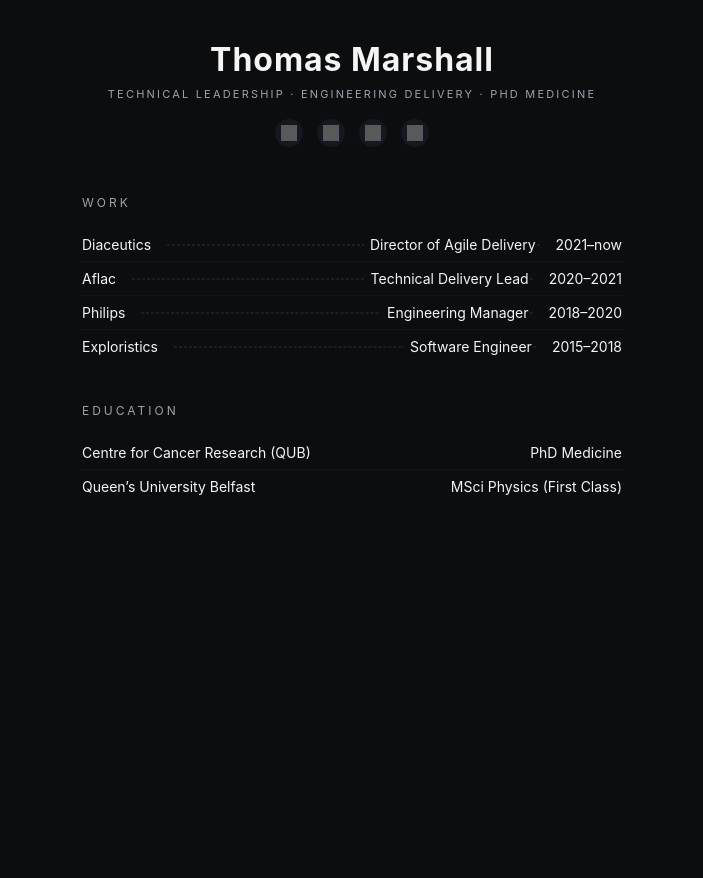
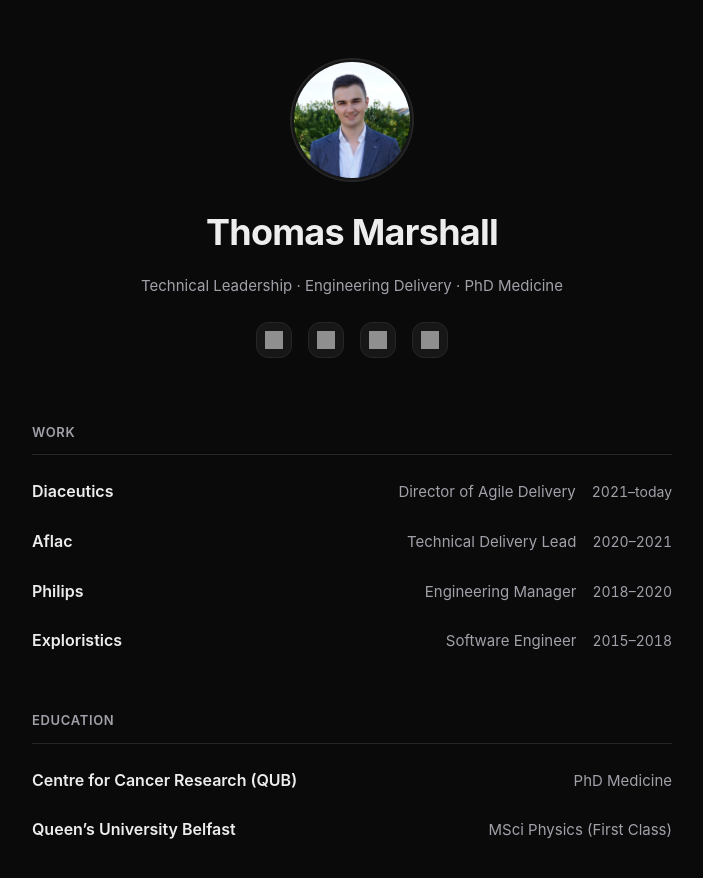
Before and after one commit to t-marshall/Homepage, a plain HTML site: page index.html in a window 1280 px wide. Shown: the whole page, without its empty margins (288-991 px from the left). Before the commit the page ends 800 px from the top, so only its background shows below. Drawn offline with Linux system fonts and the light colour scheme; grey boxes are pictures that could not be loaded.

Commit message:
Added profile image

```diff
--- a/index.html
+++ b/index.html
@@ -1,20 +1,22 @@
 <!DOCTYPE html>
 <html lang="en">
+
 <head>
   <meta charset="UTF-8" />
   <title>Thomas Marshall</title>
   <meta name="viewport" content="width=device-width, initial-scale=1" />
+  <meta name="description" content="Thomas Marshall - Technical Leadership & Engineering Delivery" />
   <style>
     :root {
-      --bg: #0c0d0f;
-      --card-max-width: 580px;
-      --content-max-width: 720px;
-      --text-main: #f5f5f5;
-      --text-muted: #9ca3af;
-      --accent: #60a5fa;
-      --row-border: #28313b;
-      --font-main: -apple-system, BlinkMacSystemFont, "SF Pro Text",
-        system-ui, -system-ui, "Helvetica Neue", Arial, sans-serif;
+      --bg: #0a0a0a;
+      --surface: #171717;
+      --text-main: #ededed;
+      --text-muted: #a1a1aa;
+      --accent: #3b82f6;
+      --accent-glow: rgba(59, 130, 246, 0.15);
+      --border: #262626;
+      --font-main: "Inter", -apple-system, BlinkMacSystemFont, "SF Pro Text", system-ui, "Helvetica Neue", sans-serif;
+      --max-width: 640px;
     }
 
     * {
@@ -28,345 +30,285 @@
       background: var(--bg);
       color: var(--text-main);
       font-family: var(--font-main);
+      line-height: 1.6;
+      -webkit-font-smoothing: antialiased;
     }
 
     body {
       display: flex;
       justify-content: center;
+      min-height: 100vh;
+      padding: 60px 24px;
     }
 
     .page {
       width: 100%;
-      max-width: var(--card-max-width);
-      padding: 40px 20px 72px;
+      max-width: var(--max-width);
     }
 
+    /* Header */
     .header {
+      display: flex;
+      flex-direction: column;
+      align-items: center;
       text-align: center;
-      margin-bottom: 48px;
+      margin-bottom: 64px;
+      animation: fadeIn 0.8s ease-out;
+    }
+
+    .avatar {
+      width: 120px;
+      height: 120px;
+      border-radius: 50%;
+      object-fit: cover;
+      object-position: top center;
+      margin-bottom: 24px;
+      border: 2px solid var(--surface);
+      box-shadow: 0 0 0 2px var(--border);
     }
 
     .name {
-      font-size: 32px;
+      font-size: 36px;
       font-weight: 700;
-      letter-spacing: 0.03em;
-      margin: 0 0 8px;
+      letter-spacing: -0.02em;
+      margin: 0 0 12px;
+      color: var(--text-main);
     }
 
     .tagline {
-      font-size: 11px;
-      letter-spacing: 0.2em;
-      text-transform: uppercase;
+      font-size: 15px;
       color: var(--text-muted);
-      margin-bottom: 18px;
+      margin-bottom: 24px;
+      font-weight: 400;
     }
 
     .links {
       display: flex;
-      justify-content: center;
-      gap: 14px;
-      margin-top: 4px;
+      gap: 16px;
     }
 
     .icon-link {
       display: inline-flex;
       align-items: center;
       justify-content: center;
-      width: 28px;
-      height: 28px;
-      border-radius: 999px;
-      background: #141820;
-      transition: background 0.15s ease, transform 0.15s ease;
+      width: 36px;
+      height: 36px;
+      border-radius: 12px;
+      background: var(--surface);
+      border: 1px solid var(--border);
+      transition: all 0.2s ease;
+      color: var(--text-muted);
     }
 
     .icon-link:hover {
-      background: #1f2631;
-      transform: translateY(-1px);
+      background: var(--border);
+      color: var(--text-main);
+      transform: translateY(-2px);
+      border-color: var(--text-muted);
     }
 
-    .icon-link img {
-      width: 16px;
-      height: 16px;
-      filter: invert(1) grayscale(1);
-      opacity: 0.9;
-      display: block;
+    .icon-link img,
+    .icon-link svg {
+      width: 18px;
+      height: 18px;
+      filter: invert(1) brightness(2);
+      /* Make icons white */
+      opacity: 0.7;
+      transition: opacity 0.2s;
     }
 
-    .icon-link svg {
-      width: 16px;
-      height: 16px;
-      fill: #e5e7eb;
+    .icon-link:hover img,
+    .icon-link:hover svg {
+      opacity: 1;
     }
 
-    .sections {
-      max-width: var(--content-max-width);
-      margin: 0 auto;
-    }
-
+    /* Sections */
     .section {
-      margin-bottom: 40px;
+      margin-bottom: 56px;
+      animation: slideUp 0.8s ease-out 0.2s backwards;
     }
 
     .section-title {
-      font-size: 12px;
-      letter-spacing: 0.25em;
+      font-size: 13px;
+      font-weight: 600;
+      letter-spacing: 0.05em;
       text-transform: uppercase;
       color: var(--text-muted);
-      margin-bottom: 18px;
+      margin-bottom: 24px;
+      border-bottom: 1px solid var(--border);
+      padding-bottom: 12px;
     }
 
+    /* Grid Layout for Rows */
     .rows {
-      width: 100%;
+      display: flex;
+      flex-direction: column;
+      gap: 24px;
     }
 
+    /* Row Layout */
     .row {
-      display: grid;
-      grid-template-columns: auto minmax(0, 1fr) auto;
-      column-gap: 16px;
+      display: flex;
+      justify-content: space-between;
       align-items: baseline;
-      padding: 8px 0;
-      font-size: 14px;
+      text-decoration: none;
+      color: inherit;
+      transition: opacity 0.2s;
     }
 
-    .row + .row {
-      border-top: 1px solid #11151c;
-    }
-
-    .row-company a {
-      color: var(--text-main);
-      text-decoration: none;
-    }
-
-    .row-company a:hover {
+    .row:hover .row-company {
       color: var(--accent);
     }
 
-    .row-middle {
-      position: relative;
+    .row-company {
+      font-size: 16px;
+      font-weight: 600;
       color: var(--text-main);
-      text-align: right;
-      padding-left: 8px;
-      padding-right: 4px;
+      transition: color 0.2s;
     }
 
-    .row-middle::before {
-      content: "";
-      position: absolute;
-      left: 0;
-      right: 0;
-      top: 50%;
-      border-bottom: 1px dashed var(--row-border);
-      transform: translateY(-50%);
-      z-index: 0;
+    .row-details {
+      display: flex;
+      gap: 16px;
+      align-items: baseline;
+      text-align: right;
     }
 
     .row-role {
-      position: relative;
-      padding-left: 6px;
-      background: var(--bg);
-      z-index: 1;
+      font-size: 15px;
+      color: var(--text-muted);
     }
 
     .row-year {
-      text-align: right;
+      font-size: 14px;
+      color: var(--text-muted);
+      font-variant-numeric: tabular-nums;
       white-space: nowrap;
-      color: var(--text-main);
     }
 
-    .row--no-role .row-middle::before {
-      display: none;
-    }
+    /* Mobile adjustments */
+    @media (max-width: 600px) {
+      body {
+        padding: 24px 16px;
+      }
 
-    .row--no-role .row-middle {
-      padding: 0;
-    }
-
-    .row--no-role .row-year {
-      justify-self: end;
-    }
-
-    a {
-      color: var(--accent);
-    }
-
-    @media (max-width: 720px) {
-      .page {
-        padding: 28px 16px 56px;
+      .header {
+        margin-bottom: 32px;
       }
 
       .name {
-        font-size: 26px;
+        font-size: 28px;
       }
 
-      .rows {
-        border-top: 1px solid #11151c;
+      .tagline {
+        margin-bottom: 16px;
+      }
+
+      .section {
+        margin-bottom: 32px;
       }
 
       .row {
-        grid-template-columns: 1fr;
-        row-gap: 2px;
-        border-top: none;
+        flex-direction: column;
+        gap: 4px;
+        margin-bottom: 16px;
       }
 
-      .row-middle::before {
-        display: none;
+      .row-details {
+        width: 100%;
+        justify-content: space-between;
+        gap: 8px;
       }
 
       .row-role {
-        padding-left: 0;
-      }
-
-      .row-year {
         text-align: left;
-        color: var(--text-muted);
       }
     }
   </style>
 </head>
+
 <body>
   <div class="page">
     <header class="header">
+      <img src="Bio Pic 2.png" alt="Thomas Marshall" class="avatar" />
       <h1 class="name">Thomas Marshall</h1>
       <div class="tagline">
         Technical Leadership · Engineering Delivery · PhD Medicine
       </div>
       <div class="links">
-        <a
-          class="icon-link"
-          href="mailto:info@thomasmarshall.net"
-          aria-label="Email"
-        >
-            <img
-              src="https://cdn.jsdelivr.net/npm/heroicons@2.1.1/24/solid/envelope.svg"
-              alt="Email icon"
-            />
+        <a class="icon-link" href="mailto:info@thomasmarshall.net" aria-label="Email">
+          <img src="https://cdn.jsdelivr.net/npm/heroicons@2.1.1/24/solid/envelope.svg" alt="Email" />
         </a>
-        <a
-          class="icon-link"
-          href="https://www.linkedin.com/in/thomasimarshall"
-          target="_blank"
-          rel="noopener noreferrer"
-          aria-label="LinkedIn"
-        >
-          <img
-            src="https://cdn.jsdelivr.net/npm/simple-icons@9.21.0/icons/linkedin.svg"
-            alt="LinkedIn icon"
-          />
+        <a class="icon-link" href="https://www.linkedin.com/in/thomasimarshall" target="_blank"
+          rel="noopener noreferrer" aria-label="LinkedIn">
+          <img src="https://cdn.jsdelivr.net/npm/simple-icons@9.21.0/icons/linkedin.svg" alt="LinkedIn" />
         </a>
-        <a
-          class="icon-link"
-          href="https://github.com/t-marshall/"
-          target="_blank"
-          rel="noopener noreferrer"
-          aria-label="GitHub"
-        >
-          <img
-            src="https://cdn.jsdelivr.net/npm/simple-icons@9.21.0/icons/github.svg"
-            alt="GitHub icon"
-          />
+        <a class="icon-link" href="https://github.com/t-marshall/" target="_blank" rel="noopener noreferrer"
+          aria-label="GitHub">
+          <img src="https://cdn.jsdelivr.net/npm/simple-icons@9.21.0/icons/github.svg" alt="GitHub" />
         </a>
-        <a
-          class="icon-link"
-          href="https://www.researchgate.net/profile/Thomas-Marshall"
-          target="_blank"
-          rel="noopener noreferrer"
-          aria-label="ResearchGate"
-        >
-          <img
-            src="https://cdn.jsdelivr.net/npm/simple-icons@9.21.0/icons/researchgate.svg"
-            alt="ResearchGate icon"
-          />
+        <a class="icon-link" href="https://www.researchgate.net/profile/Thomas-Marshall" target="_blank"
+          rel="noopener noreferrer" aria-label="ResearchGate">
+          <img src="https://cdn.jsdelivr.net/npm/simple-icons@9.21.0/icons/researchgate.svg" alt="ResearchGate" />
         </a>
       </div>
     </header>
 
-    <main class="sections">
+    <main>
       <section class="section">
         <div class="section-title">Work</div>
         <div class="rows">
-          <div class="row">
-            <div class="row-company">
-              <a href="https://www.diaceutics.com/" target="_blank" rel="noopener noreferrer">
-                Diaceutics
-              </a>
+          <a href="https://www.diaceutics.com/" target="_blank" rel="noopener noreferrer" class="row">
+            <span class="row-company">Diaceutics</span>
+            <div class="row-details">
+              <span class="row-role">Director of Agile Delivery</span>
+              <span class="row-year">2021–today</span>
             </div>
-            <div class="row-middle">
-              <span class="row-role">Director of Agile Delivery</span>
+          </a>
+
+          <a href="https://www.aflac.com/" target="_blank" rel="noopener noreferrer" class="row">
+            <span class="row-company">Aflac</span>
+            <div class="row-details">
+              <span class="row-role">Technical Delivery Lead</span>
+              <span class="row-year">2020–2021</span>
             </div>
-            <div class="row-year">2021–now</div>
-          </div>
+          </a>
 
-          <div class="row">
-            <div class="row-company">
-              <a href="https://www.aflac.com/" target="_blank" rel="noopener noreferrer">
-                Aflac
-              </a>
+          <a href="https://www.philips.co.uk/healthcare" target="_blank" rel="noopener noreferrer" class="row">
+            <span class="row-company">Philips</span>
+            <div class="row-details">
+              <span class="row-role">Engineering Manager</span>
+              <span class="row-year">2018–2020</span>
             </div>
-            <div class="row-middle">
-              <span class="row-role">Technical Delivery Lead</span>
+          </a>
+
+          <a href="https://mmsholdings.com/exploristics/" target="_blank" rel="noopener noreferrer" class="row">
+            <span class="row-company">Exploristics</span>
+            <div class="row-details">
+              <span class="row-role">Software Engineer</span>
+              <span class="row-year">2015–2018</span>
             </div>
-            <div class="row-year">2020–2021</div>
-          </div>
-
-          <div class="row">
-            <div class="row-company">
-              <a href="https://www.philips.co.uk/healthcare" target="_blank" rel="noopener noreferrer">
-                Philips
-              </a>
-            </div>
-            <div class="row-middle">
-              <span class="row-role">Engineering Manager</span>
-            </div>
-            <div class="row-year">2018–2020</div>
-          </div>
-
-          <div class="row">
-            <div class="row-company">
-              <a
-                href="https://mmsholdings.com/exploristics/"
-                target="_blank"
-                rel="noopener noreferrer"
-              >
-                Exploristics
-              </a>
-            </div>
-            <div class="row-middle">
-              <span class="row-role">Software Engineer</span>
-            </div>
-            <div class="row-year">2015–2018</div>
-          </div>
+          </a>
         </div>
       </section>
 
       <section class="section">
         <div class="section-title">Education</div>
         <div class="rows">
-          <div class="row row--no-role">
-            <div class="row-company">
-              <a
-                href="https://www.qub.ac.uk/research-centres/cancer-research/"
-                target="_blank"
-                rel="noopener noreferrer"
-              >
-                Centre for Cancer Research (QUB)
-              </a>
-            </div>
-            <div class="row-middle"></div>
-            <div class="row-year">PhD Medicine</div>
-          </div>
+          <a href="https://www.qub.ac.uk/research-centres/cancer-research/" target="_blank" rel="noopener noreferrer"
+            class="row">
+            <span class="row-company">Centre for Cancer Research (QUB)</span>
+            <span class="row-role">PhD Medicine</span>
+          </a>
 
-          <div class="row row--no-role">
-            <div class="row-company">
-              <a href="https://www.qub.ac.uk" target="_blank" rel="noopener noreferrer">
-                Queen’s University Belfast
-              </a>
-            </div>
-            <div class="row-middle"></div>
-            <div class="row-year">MSci Physics (First Class)</div>
-          </div>
+          <a href="https://www.qub.ac.uk" target="_blank" rel="noopener noreferrer" class="row">
+            <span class="row-company">Queen’s University Belfast</span>
+            <span class="row-role">MSci Physics (First Class)</span>
+          </a>
         </div>
       </section>
     </main>
   </div>
 </body>
+
 </html>
```
Also changed, not shown: Bio Pic 1.png (added), Bio Pic 2.png (added).
